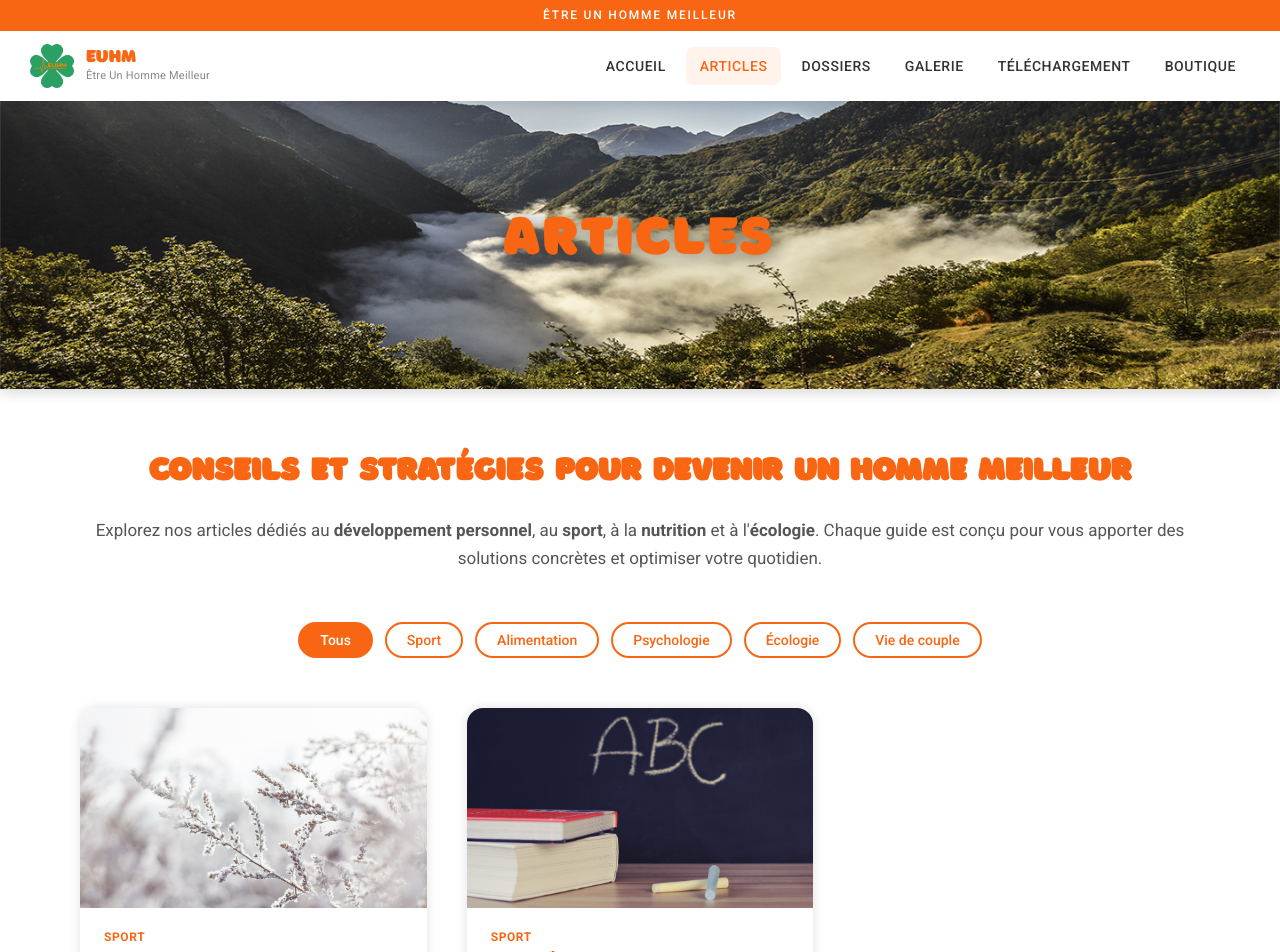
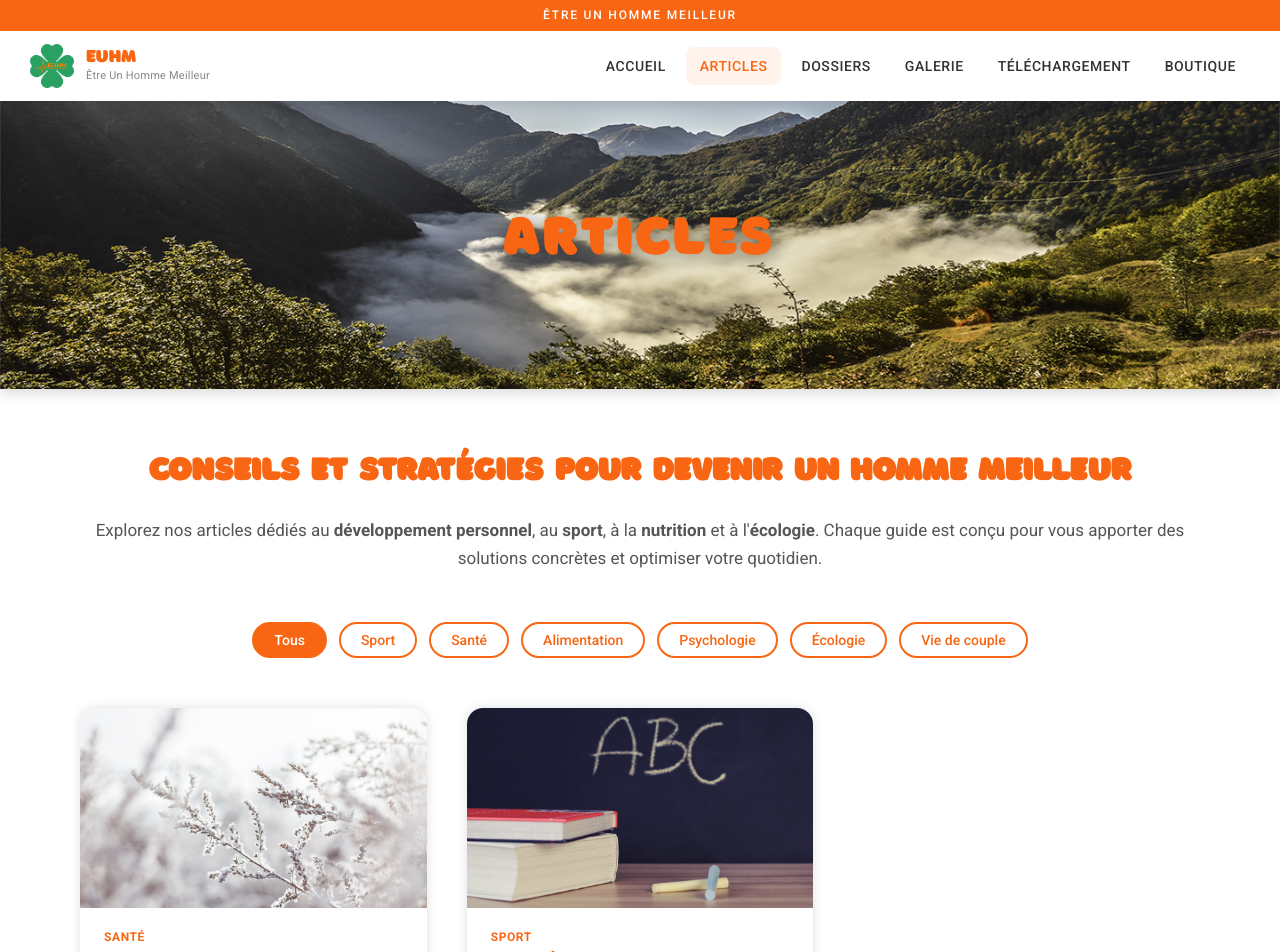
Before and after one commit to sims8134/euhm_2026, a Next.js app: page /articles in a window 1280 px wide. Shown: the top 952 px of the page. Built offline with nearby package versions, Linux system fonts and the light colour scheme.

Commit message:
add article hiver tomber malade

```diff
--- a/components/ArticlesClient.tsx
+++ b/components/ArticlesClient.tsx
@@ -2,7 +2,7 @@
 import { useState } from "react";
 import Link from "next/link";
 
-const CATEGORIES = ["Tous", "Sport", "Alimentation", "Psychologie", "Écologie", "Vie de couple"];
+const CATEGORIES = ["Tous", "Sport", "Santé", "Alimentation", "Psychologie", "Écologie", "Vie de couple"];
 
 export default function ArticlesClient({ articles }: { articles: any[] }) {
   const [active, setActive] = useState("Tous");
--- a/content/articles/hiver-comment-ne-pas-tomber-malade.md
+++ b/content/articles/hiver-comment-ne-pas-tomber-malade.md
@@ -1,7 +1,7 @@
 ---
 title: "Hiver : Comment ne pas tomber malade"
 date: "2026-04-21"
-category: "Sport"
+category: "Santé"
 description: "Quelques habitudes simples pour mieux traverser l'hiver et préserver votre énergie au quotidien."
 image: "/img/actualités/winter.jpg"
 readTime: "3 min"
```
